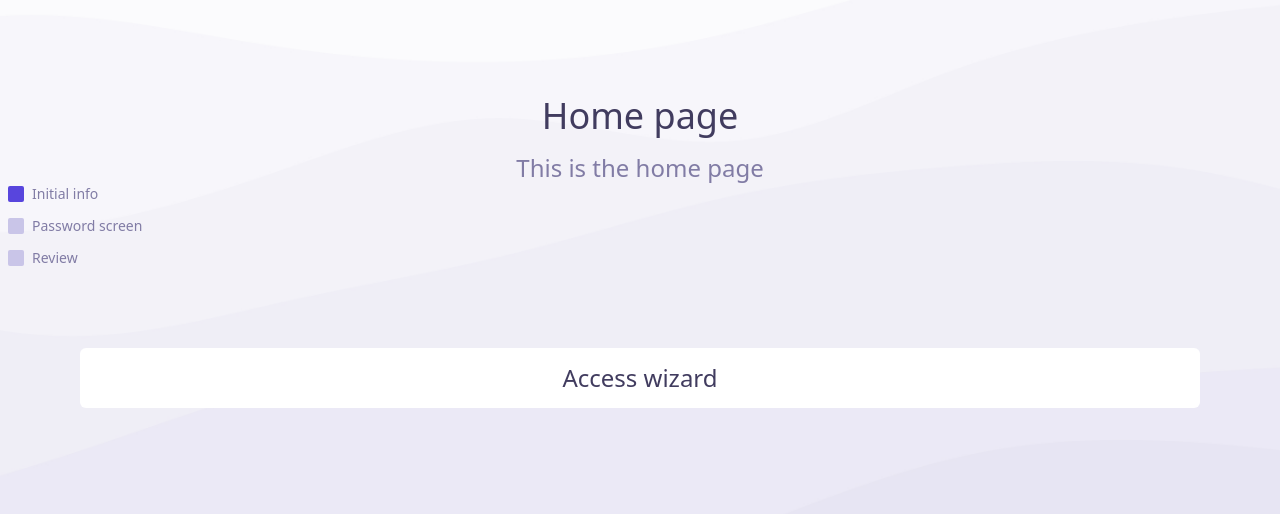
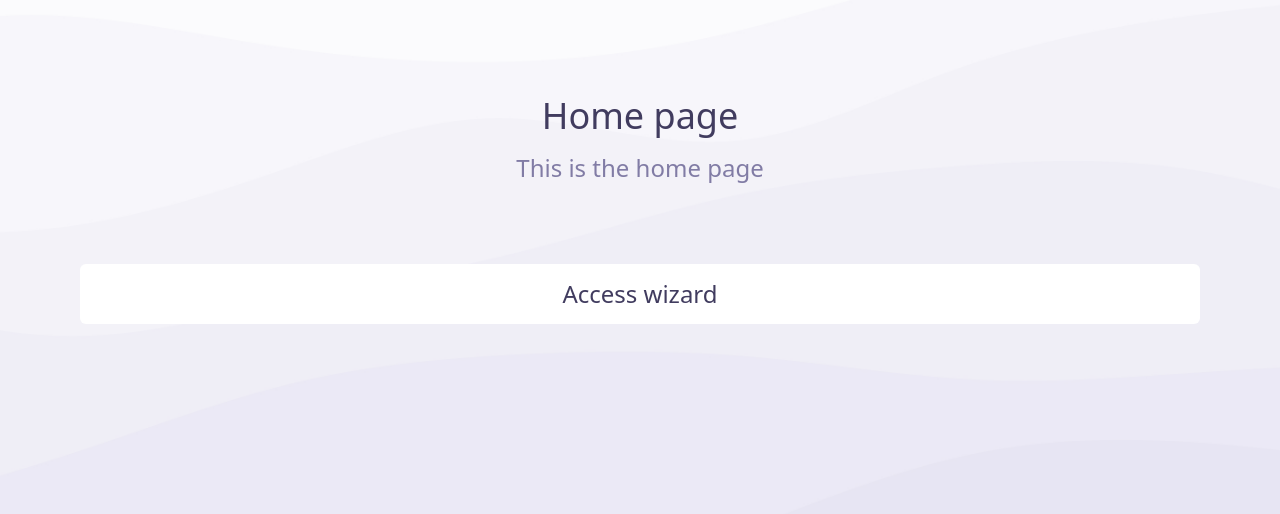
Before and after one commit to lvidal1/react-vite-multistep, a React (Vite) app: page / in a window 1280 px wide. Shown: the top 514 px of the page. Built offline with nearby package versions, Linux system fonts and the light colour scheme.

Commit message:
Add wizard component to isolate navigation and pages related to it

```diff
--- a/src/assets/styles/components/Navigation.module.scss
+++ b/src/assets/styles/components/Navigation.module.scss
@@ -1,6 +1,6 @@
 .steps {
-  @apply flex flex-row justify-evenly mt-10;
-  @apply md:space-y-3 md:flex-col md:mt-0;
+  @apply flex flex-row justify-evenly mt-4;
+  @apply md:space-y-3 md:flex-col md:mt-0 md:absolute;
 }
 
 .step {
--- a/src/components/Layout.tsx
+++ b/src/components/Layout.tsx
@@ -1,6 +1,5 @@
 import styles from '@styles/Layout.module.scss';
 import imageURL from '@images/bg.jpg';
-import Navigation from './Navigation';
 
 type LayoutProps = {
   children?: JSX.Element | string;
@@ -20,7 +19,6 @@ function Layout({ children, title, copy }: LayoutProps) {
         <h1 className={styles.title}>{title}</h1>
         <p className={styles.copy}>{copy}</p>
       </header>
-      <Navigation />
       <main className={styles.main}>{children}</main>
     </div>
   );
--- /dev/null
+++ b/src/components/Wizard.tsx
@@ -0,0 +1,16 @@
+import Navigation from './Navigation';
+
+type WizardProps = {
+  children?: JSX.Element | string;
+};
+
+function Wizard({ children }: WizardProps) {
+  return (
+    <div data-testid="Wizard">
+      <Navigation />
+      <div className="mt-4">{children}</div>
+    </div>
+  );
+}
+
+export default Wizard;
--- a/src/pages/InitialInfo.tsx
+++ b/src/pages/InitialInfo.tsx
@@ -2,8 +2,9 @@ import Layout from '@components/Layout';
 import UserForm from '@components/UserForm';
 import { useTranslation } from 'react-i18next';
 import { useNavigate } from 'react-router-dom';
-import appStore from '../store/appStore';
-import useWizard from '../hooks/useWizard';
+import appStore from '@store/appStore';
+import useWizard from '@hooks/useWizard';
+import Wizard from '@components/Wizard';
 
 function InitialInfo() {
   const { t } = useTranslation();
@@ -21,7 +22,9 @@ function InitialInfo() {
 
   return (
     <Layout title={t('initialInfo.title')} copy={t('initialInfo.copy')}>
-      <UserForm saveData={next} defaultValues={user} />
+      <Wizard>
+        <UserForm saveData={next} defaultValues={user} />
+      </Wizard>
     </Layout>
   );
 }
--- a/src/pages/Password.tsx
+++ b/src/pages/Password.tsx
@@ -2,8 +2,9 @@ import Layout from '@components/Layout';
 import PasswordForm from '@components/PasswordForm';
 import { useTranslation } from 'react-i18next';
 import { useNavigate } from 'react-router-dom';
-import appStore from '../store/appStore';
-import useWizard from '../hooks/useWizard';
+import appStore from '@store/appStore';
+import useWizard from '@hooks/useWizard';
+import Wizard from '@components/Wizard';
 
 function Password() {
   const { t } = useTranslation();
@@ -22,7 +23,9 @@ function Password() {
 
   return (
     <Layout title={t('password.title')} copy={t('password.copy')}>
-      <PasswordForm saveData={next} />
+      <Wizard>
+        <PasswordForm saveData={next} />
+      </Wizard>
     </Layout>
   );
 }
--- a/src/pages/Review.tsx
+++ b/src/pages/Review.tsx
@@ -2,8 +2,9 @@ import Layout from '@components/Layout';
 import ReviewForm from '@components/ReviewForm';
 import { useTranslation } from 'react-i18next';
 import { useNavigate } from 'react-router-dom';
-import appStore from '../store/appStore';
-import useWizard from '../hooks/useWizard';
+import appStore from '@store/appStore';
+import useWizard from '@hooks/useWizard';
+import Wizard from '@components/Wizard';
 
 function Review() {
   const { t } = useTranslation();
@@ -20,7 +21,9 @@ function Review() {
 
   return (
     <Layout title={t('review.title')} copy={t('review.copy')}>
-      <ReviewForm saveData={next} defaultValues={user} />
+      <Wizard>
+        <ReviewForm saveData={next} defaultValues={user} />
+      </Wizard>
     </Layout>
   );
 }
```
